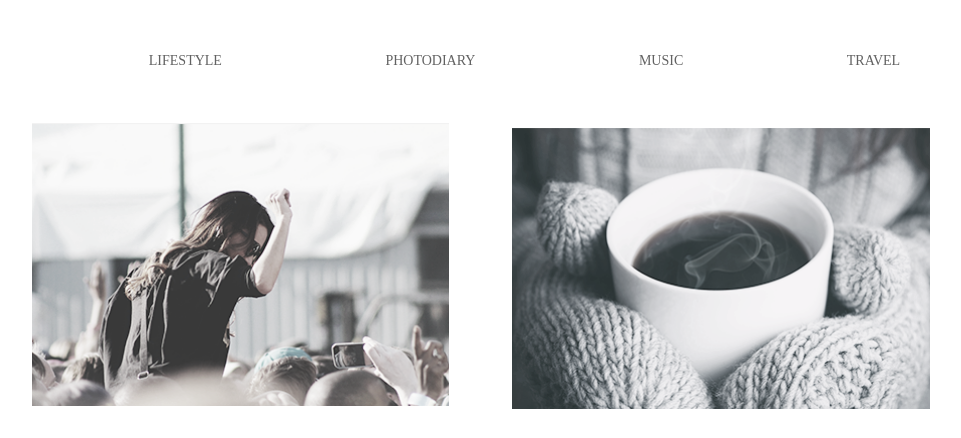
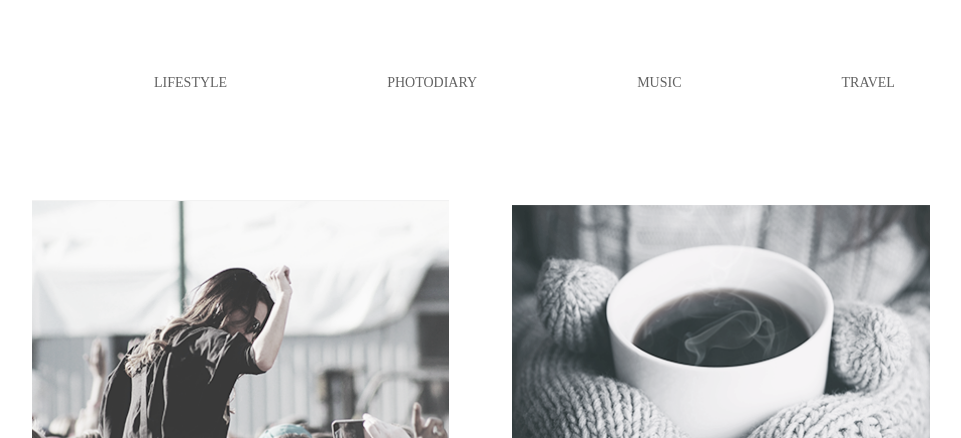
Before and after one commit to ValeriiKovalenko/goit-fe-course, a plain HTML site: page HTML:CSS/Module-02/index.html in a window 1280 px wide. Shown: the top 438 px of the page, without its empty margins (158-1119 px from the left). Drawn offline with nearby package versions, Linux system fonts and the light colour scheme.

Commit message:
resubmit

```diff
--- a/HTML:CSS/Module-02/index.html
+++ b/HTML:CSS/Module-02/index.html
@@ -31,7 +31,7 @@
         <section class="article">
             <h2 class="visually-hidden">Articles</h2>
             <ul class="article-list">
-                <li><img src="img/img1.png" alt="" width="420" height="280">
+                <li><img class="article-img" src="img/img1.png" alt="" width="420" height="280">
                     <p class="article-class">LIFESTYLE</p>
                     <h3 class="article-header">More than just a music festival</h3>
                     <p class="article-text">Lorem ipsum dolor sit amet consectetur adipisicing elit. Eveniet ratione
@@ -40,7 +40,7 @@
                         unde quaerat dolore, enim libero illum omnis doloremque facere molestias necessitatibus a
                         reiciendis.</p>
                 </li>
-                <li><img src="img/img2.png" alt="" width="420" height="280">
+                <li><img class="article-img" src="img/img2.png" alt="" width="420" height="280">
                     <p class="article-class">LIFESTYLE</p>
                     <h3 class="article-header">Life tastes better with coffee</h3>
                     <p class="article-text">Lorem ipsum dolor sit amet consectetur adipisicing elit. Eveniet ratione
@@ -49,7 +49,7 @@
                         unde quaerat dolore, enim libero illum omnis doloremque facere molestias necessitatibus a
                         reiciendis.</p>
                 </li>
-                <li><img src="img/img3.png" alt="" width="420" height="280">
+                <li><img class="article-img" src="img/img3.png" alt="" width="420" height="280">
                     <p class="article-class">LIFESTYLE</p>
                     <h3 class="article-header">More than just a music festival</h3>
                     <p class="article-text">Lorem ipsum dolor sit amet consectetur adipisicing elit. Eveniet ratione
@@ -58,7 +58,7 @@
                         unde quaerat dolore, enim libero illum omnis doloremque facere molestias necessitatibus a
                         reiciendis.</p>
                 </li>
-                <li><img src="img/img4.png" alt="" width="420" height="280">
+                <li><img class="article-img" src="img/img4.png" alt="" width="420" height="280">
                     <p class="article-class">LIFESTYLE</p>
                     <h3 class="article-header">More than just a music festival</h3>
                     <p class="article-text">Lorem ipsum dolor sit amet consectetur adipisicing elit. Eveniet ratione
@@ -67,7 +67,7 @@
                         unde quaerat dolore, enim libero illum omnis doloremque facere molestias necessitatibus a
                         reiciendis.</p>
                 </li>
-                <li><img src="img/img5.png" alt="" width="420" height="280">
+                <li><img class="article-img" src="img/img5.png" alt="" width="420" height="280">
                     <p class="article-class">LIFESTYLE</p>
                     <h3 class="article-header">More than just a music festival</h3>
                     <p class="article-text">Lorem ipsum dolor sit amet consectetur adipisicing elit. Eveniet ratione
@@ -76,7 +76,7 @@
                         unde quaerat dolore, enim libero illum omnis doloremque facere molestias necessitatibus a
                         reiciendis.</p>
                 </li>
-                <li><img src="img/img6.png" alt="" width="420" height="280">
+                <li><img class="article-img" src="img/img6.png" alt="" width="420" height="280">
                     <p class="article-class">LIFESTYLE</p>
                     <h3 class="article-header">More than just a music festival</h3>
                     <p class="article-text">Lorem ipsum dolor sit amet consectetur adipisicing elit. Eveniet ratione
--- a/HTML:CSS/Module-02/styles.css
+++ b/HTML:CSS/Module-02/styles.css
@@ -26,21 +26,29 @@ body {
     margin: auto;
 }
 
+.page-header {
+    padding-top: 75px;
+    padding-bottom: 100px;
+}
 
+
+
+.site-navigation-title {
+    margin: 0;
+    padding: 0;
+    text-align: center;
+    font-size: 0;
+
+}
 .site-navigation {
     font-size: 14px;
     list-style: none;
     text-align: center;
     margin: 0;
     padding: 0;
-    margin-bottom: 50px;
-    margin-top: 50px;
+
 }
 
-.site-navigation-title {
-    margin: 0;
-    padding: 0;
-}
 
 .site-navigation-item a {
     color: #626262;
@@ -52,6 +60,7 @@ body {
     padding: 0;
     padding-left: 30px;
     padding-right: 30px;
+    font-size: 14px;
 }
 
 
@@ -70,28 +79,26 @@ ul.site-navigation {
 
 li.site-navigation-item {
     display: inline-block;
-    padding-right: 100px;
+    margin-right: 100px;
     text-align: center;
+
 
 }
 
 li.site-navigation-item:nth-last-of-type(1) {
-    padding-right: 0;
+    margin-right: 0;
 }
 li.site-navigation-item:nth-last-of-type(4) {
-    padding-left: 85px;
+    margin-left: 85px;
 }
 
 
 .article-list {
 
-    display: block;
-    list-style: none;
-    text-align: center;
-    margin-left: auto;
-    margin-right: auto;
+
     padding: 0px;
     font-size: 0px;
+    margin-bottom: 70px;
 
 
 
@@ -124,6 +131,13 @@ li.site-navigation-item:nth-last-of-type(4) {
     margin-bottom: 0;
 }
 
+.article-img {
+    margin-bottom: 30px;
+
+}
+
+
+
 .article-class {
     color: #b4ad9e;
     font-family: "Roboto";
@@ -132,7 +146,7 @@ li.site-navigation-item:nth-last-of-type(4) {
     font-size: 14px;
     margin: 0;
     margin-bottom: 30px;
-    margin-top: 30px;
+
     text-align: left;
 }
 
@@ -154,9 +168,9 @@ li.site-navigation-item:nth-last-of-type(4) {
     line-height: 24px;
     color: #626262;
     font-family: "Playfair Display";
-    font-weight: 400;
+
     margin: 0;
-    margin-bottom: 130px;
+
     width: 416px;
     text-align: justify;
 }
```
